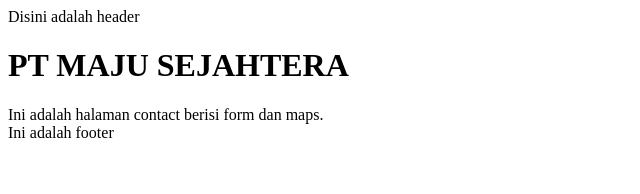
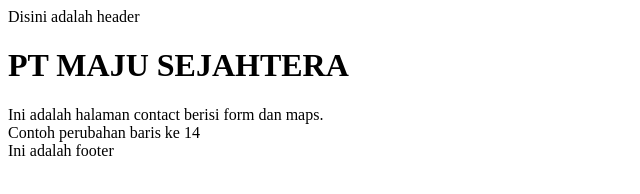
Before and after one commit to huang-2005-j/companyProfile, a plain HTML site: page contact-us.html in a window 1280 px wide. Shown: the whole page, without its empty margins (0-640 px from the left). Drawn offline with Linux system fonts and the light colour scheme.

Commit message:
menambah penjelasan contact

```diff
--- a/contact-us.html
+++ b/contact-us.html
@@ -11,6 +11,7 @@
     </header>
     <h1>PT MAJU SEJAHTERA</h1>
     <div>Ini adalah halaman contact berisi form dan maps.</div>
+    <div>Contoh perubahan baris ke 14</div>
     <footer>Ini adalah footer</footer>
 </body>
 </html>
```
